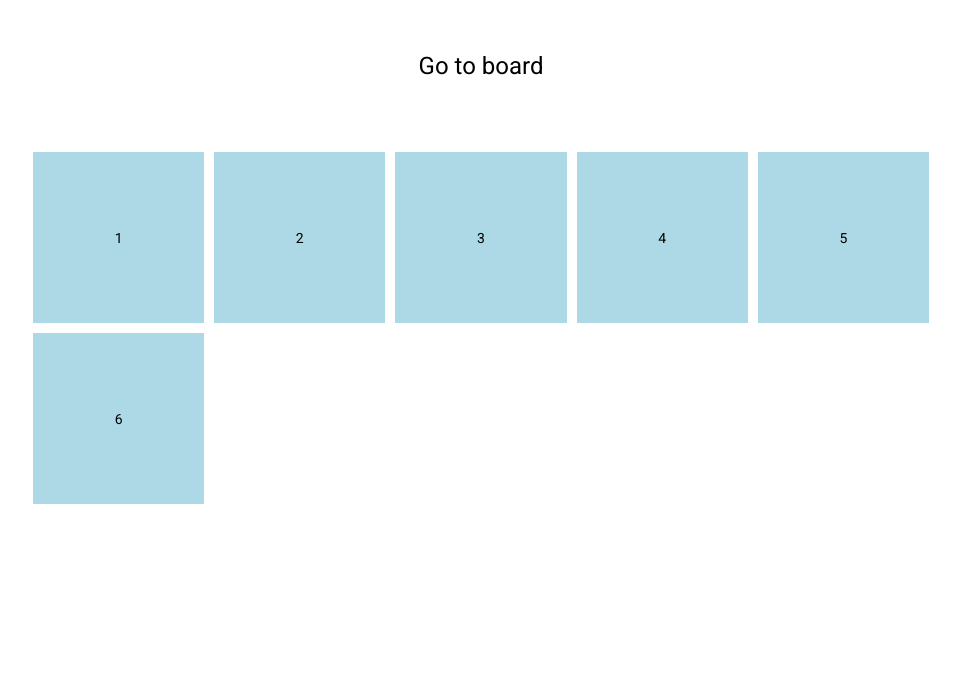
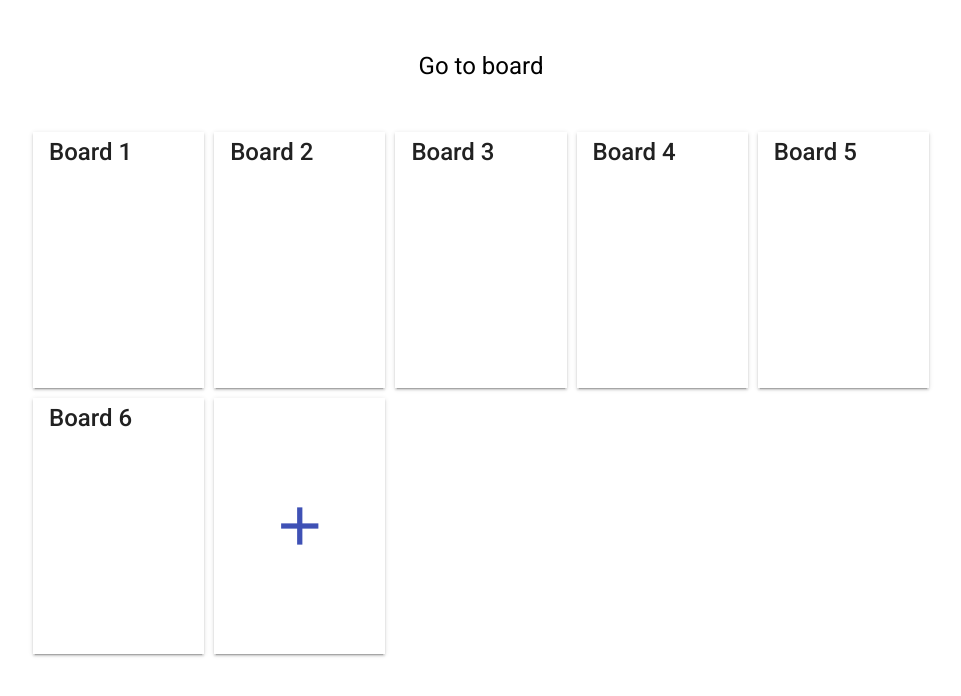
Before and after one commit to googleinterns/step257-2020, an Angular app in the folder sticknotes-frontend/: page /accessibleBoards/1 in a window 1280 px wide. Shown: the top 696 px of the page, without its empty margins (159-1120 px from the left). Built offline with nearby package versions, Linux system fonts and the light colour scheme.

Commit message:
finish accesible board design

```diff
--- a/sticknotes-frontend/src/app/accessible-boards/accessible-boards.component.css
+++ b/sticknotes-frontend/src/app/accessible-boards/accessible-boards.component.css
@@ -1,9 +1,16 @@
-mat-grid-tile {
-  background: lightblue;
+mat-grid-list {
+  width: 70vw;
 }
-mat-grid-list {
-  margin: 20px;
-  width: 70vw;
+
+mat-card {
+  height: calc(20vw - 20px);
+  width: 100%;
+}
+
+mat-icon {
+  font-size: 5vw;
+  width: 5vw;
+  height: 5vw;
 }
 
 .accessible-board-container {
--- a/sticknotes-frontend/src/app/accessible-boards/accessible-boards.component.html
+++ b/sticknotes-frontend/src/app/accessible-boards/accessible-boards.component.html
@@ -1,11 +1,38 @@
 <div class="accessible-board-container">
   <h1>Go to board</h1>
-  <mat-grid-list gutterSize="10" cols="5" rowHeight="1:1">
-    <mat-grid-tile>1</mat-grid-tile>
-    <mat-grid-tile>2</mat-grid-tile>
-    <mat-grid-tile>3</mat-grid-tile>
-    <mat-grid-tile>4</mat-grid-tile>
-    <mat-grid-tile>5</mat-grid-tile>
-    <mat-grid-tile>6</mat-grid-tile>
+  <mat-grid-list gutterSize="10" cols="5" rowHeight="20vw">
+    <mat-grid-tile appElevateOnHover [defaultElevation]="2" [raisedElevation]="24">
+      <mat-card>
+        <mat-card-title>Board 1</mat-card-title>
+      </mat-card>
+    </mat-grid-tile>
+    <mat-grid-tile appElevateOnHover [defaultElevation]="2" [raisedElevation]="24">
+      <mat-card>
+        <mat-card-title>Board 2</mat-card-title>
+      </mat-card>
+    </mat-grid-tile>
+    <mat-grid-tile appElevateOnHover [defaultElevation]="2" [raisedElevation]="24">
+      <mat-card>
+        <mat-card-title>Board 3</mat-card-title>
+      </mat-card>
+    </mat-grid-tile>
+    <mat-grid-tile appElevateOnHover [defaultElevation]="2" [raisedElevation]="24">
+      <mat-card>
+        <mat-card-title>Board 4</mat-card-title>
+      </mat-card>
+    </mat-grid-tile>
+    <mat-grid-tile appElevateOnHover [defaultElevation]="2" [raisedElevation]="24">
+      <mat-card>
+        <mat-card-title>Board 5</mat-card-title>
+      </mat-card>
+    </mat-grid-tile>
+    <mat-grid-tile appElevateOnHover [defaultElevation]="2" [raisedElevation]="24">
+      <mat-card>
+        <mat-card-title>Board 6</mat-card-title>
+      </mat-card>
+    </mat-grid-tile>
+    <mat-grid-tile appElevateOnHover [defaultElevation]="2" [raisedElevation]="24">
+      <mat-icon color="primary" aria-hidden="true" aria-label="Create new board">add</mat-icon>
+    </mat-grid-tile>
   </mat-grid-list>
 </div>
--- /dev/null
+++ b/sticknotes-frontend/src/app/elevate-on-hover.directive.ts
@@ -0,0 +1,46 @@
+import { Directive, ElementRef, HostListener, Input, Renderer2, SimpleChanges } from '@angular/core';
+
+@Directive({
+  selector: '[appElevateOnHover]'
+})
+export class ElevateOnHoverDirective {
+
+  @Input()
+  defaultElevation = 2;
+
+  @Input()
+  raisedElevation = 8;
+
+  constructor(
+    private element: ElementRef,
+    private renderer: Renderer2
+  ) {
+    this.setElevation(this.defaultElevation);
+  }
+
+  ngOnChanges(_changes: SimpleChanges) {
+    this.setElevation(this.defaultElevation);
+  }
+
+  @HostListener('mouseenter')
+  onMouseEnter() {
+    this.setElevation(this.raisedElevation);
+  }
+
+  @HostListener('mouseleave')
+  onMouseLeave() {
+    this.setElevation(this.defaultElevation);
+  }
+
+  setElevation(amount: number) {
+    const elevationPrefix = 'mat-elevation-z';
+    const classesToRemove = Array.from((<HTMLElement>this.element.nativeElement).classList)
+      .filter(c => c.startsWith(elevationPrefix));
+    classesToRemove.forEach((c) => {
+      this.renderer.removeClass(this.element.nativeElement, c);
+    });
+
+    const newClass = `${elevationPrefix}${amount}`;
+    this.renderer.addClass(this.element.nativeElement, newClass);
+  }
+}
```
Also changed, not shown: sticknotes-frontend/src/app/app.module.ts (+8 -2 lines), 1 other file (tests, documents, lock files or other folders).
